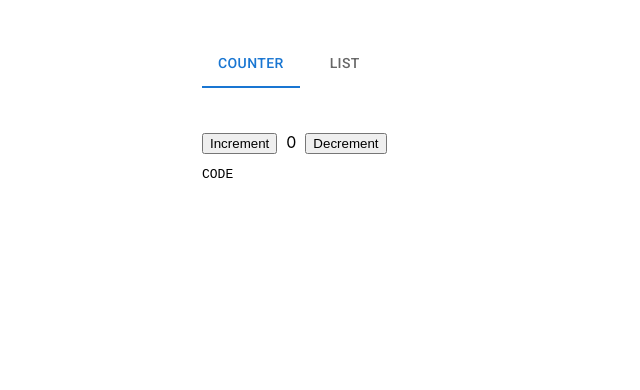
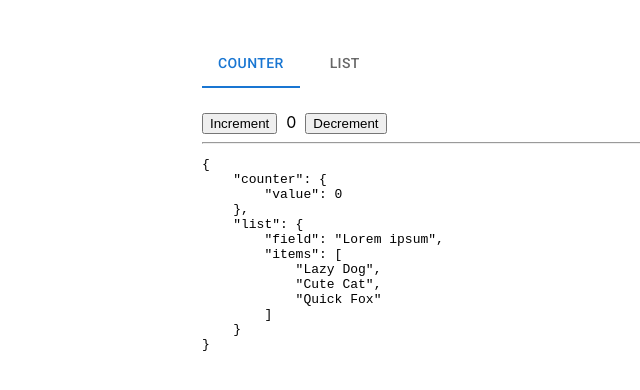
Before and after one commit to hasti-akd/desn3037-exercise-5, a React (Create React App) app: page /counter in a window 1280 px wide. Shown: the top 390 px of the page, without its empty margins (162-802 px from the left). Built offline with nearby package versions, Linux system fonts and the light colour scheme.

Commit message:
Ability to set initialState based on localStorage

```diff
--- a/src/App.js
+++ b/src/App.js
@@ -33,11 +33,11 @@ function App() {
           </Box>
 
           <Routes>
-            <Route exact path="about" element={<About />} />
+            {/* <Route exact path="about" element={<About />} />
             <Route exact path="clients" element={<Clients />} />
-            <Route exact path="contact" element={<Contact />} />
-            <Route exact path="counter" element={<Counter />} />
-            <Route exact path="list" element={<List />} />
+            <Route exact path="contact" element={<Contact />} /> */}
+              <Route exact path="counter" element={<Counter />} />
+              <Route exact path="list" element={<List />} />
           </Routes>
         </BrowserRouter>
 
--- a/src/components/Counter.js
+++ b/src/components/Counter.js
@@ -3,12 +3,12 @@ import { useSelector, useDispatch } from 'react-redux'
 import { decrement, increment } from '../redux/counter'
 
 export default function Counter() {
+
   const count = useSelector((state) => state.counter.value)
   const dispatch = useDispatch()
 
   return (
     <div>
-      <br></br>
       <div>
         <button
           aria-label="Increment value"
--- a/src/components/Menu.js
+++ b/src/components/Menu.js
@@ -13,8 +13,8 @@ export default function Menu(){
                 {/* <Tab component = {Link} to="/about" value="/about" label="About" /> */}
                 {/* <Tab component = {Link} to="/clients" value="/clients" label="Clients" /> */}
                 {/* <Tab component = {Link} to="/contact" value="/contact" label="Contact" /> */}
-                <Tab component = {Link} to="/counter" value="/counter" label="Counter" />
-                <Tab component = {Link} to="/list" value="/list" label="List" />
+                <Tab component={Link} to="/counter" value="/counter" label="Counter" />
+                <Tab component={Link} to="/list" value="/list" label="List" />
             </Tabs>
         </div>
 
--- a/src/components/Sync.js
+++ b/src/components/Sync.js
@@ -1,11 +1,27 @@
+import { Box } from "@mui/system";
 import * as React from "react"
+import { useSelector, useDispatch } from 'react-redux'
 
 export default function Sync(){
 
+    const payload = useSelector((state) => state);
+    console.log(payload);
+
+    const json = JSON.stringify(payload, null, 4);
+
+window.localStorage.setItem("payload", json);
+
     return (
-        <pre>
-            CODE
-        </pre>
+
+        <Box>
+
+            <hr/>
+            <pre>
+                {json}
+            </pre>
+        </Box>
+
+
     )
 
 }
--- a/src/redux/counter.js
+++ b/src/redux/counter.js
@@ -1,8 +1,16 @@
 import { createSlice } from '@reduxjs/toolkit'
 
-const initialState = {
-  value: 0,
+let initialState = {
+  value: 0
 }
+
+const json = window.localStorage.getItem("payload");
+
+if (json !==null && json!==""){
+  const payload = JSON.parse(json);
+  initialState.value = payload.counter.value;
+}
+
 
 export const counterSlice = createSlice({
   name: 'counter',
--- a/src/redux/list.js
+++ b/src/redux/list.js
@@ -1,7 +1,7 @@
 
 import { createSlice } from '@reduxjs/toolkit'
 
-const initialState = {
+let initialState = {
     field: "Lorem ipsum",
     items: [
         "Lazy Dog",
@@ -9,6 +9,14 @@ const initialState = {
         "Quick Fox"
     ]
 
+}
+
+const json = window.localStorage.getItem("payload");
+
+if (json !==null && json!==""){
+  const payload = JSON.parse(json);
+  initialState.field = payload.list.field;
+  initialState.items = payload.list.items;
 }
 
 export const listSlice = createSlice({
```
